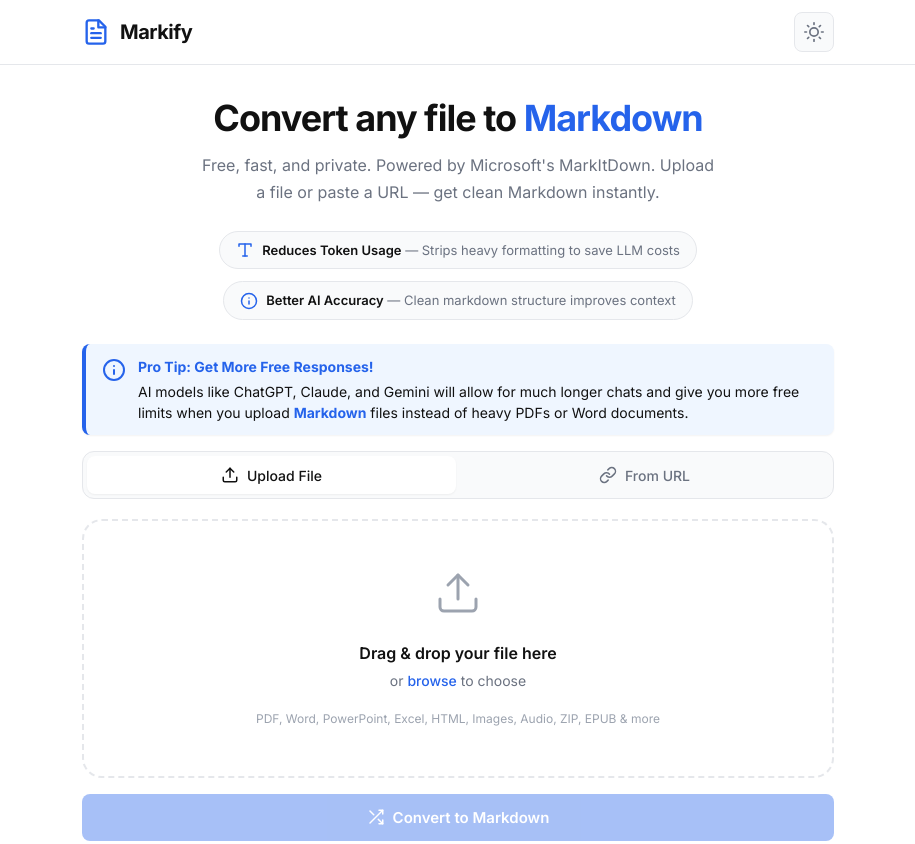
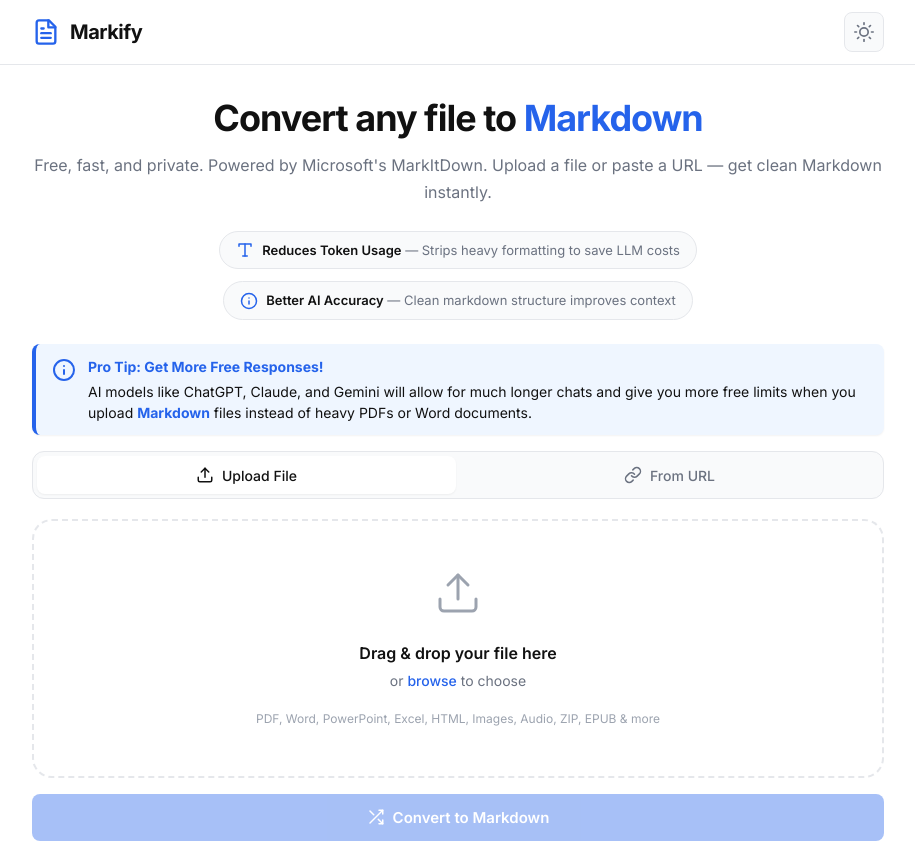
Before and after one commit to Al-aminCh/markify, a plain HTML site: page static/index.html in a window 1280 px wide. Shown: the top 844 px of the page, without its empty margins (182-1097 px from the left). Drawn offline with Linux system fonts and the light colour scheme.

Commit message:
Increase max-width to allow one-line elements

```diff
--- a/static/styles.css
+++ b/static/styles.css
@@ -113,7 +113,7 @@
 }
 
 .header-inner {
-    max-width: 800px;
+    max-width: 900px;
     margin: 0 auto;
     padding: 0 24px;
     height: 64px;
@@ -178,7 +178,7 @@
 /* --- Main Content --- */
 .main {
     flex: 1;
-    max-width: 800px;
+    max-width: 900px;
     width: 100%;
     margin: 0 auto;
     padding: 0 24px 64px;
@@ -205,7 +205,7 @@
 .hero-subtitle {
     font-size: 16px;
     color: var(--text-secondary);
-    max-width: 520px;
+    max-width: 100%;
     margin: 0 auto 16px;
     line-height: 1.7;
 }
```
